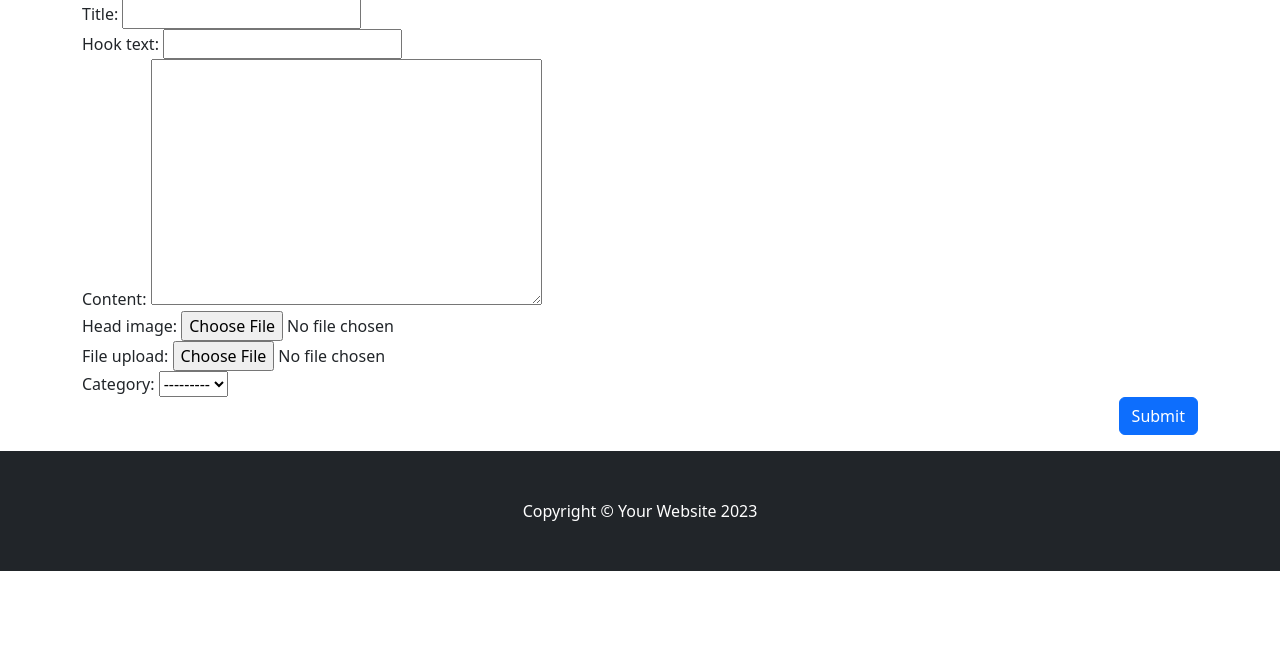
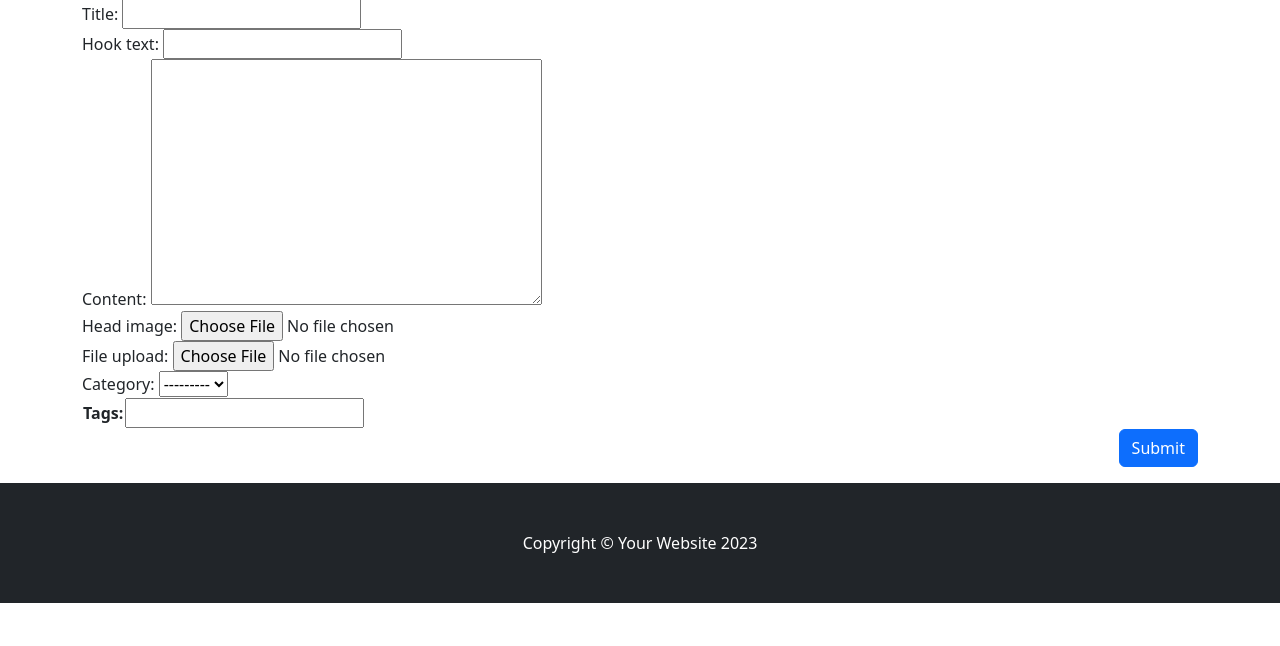
Before and after one commit to hellosun-prog/my_blog_django, a Django app: page /blog/create_post/ in a window 1280 px wide. Shown: the part 154-800 px from the top of the page. Run offline with Django 5.2, Linux system fonts and the light colour scheme; the visitor is signed in with stand-in values (Sample User, id 1); data that the repository does not hold is empty; some libraries are stand-ins or nearby versions.

Commit message:
포스트를 작성할 때 텍스트로 태그 지정하기

```diff
--- a/blog/templates/blog/post_form.html
+++ b/blog/templates/blog/post_form.html
@@ -10,6 +10,10 @@
 <form method="post" enctype="multipart/form-data">{% csrf_token %}
     <table>
         {{ form }}
+        <tr>
+            <th><label for="id_tags_str">Tags:</label></th>
+            <td><input type="text" name="tags_str" id="id_tags_str"></td>
+        </tr>
     </table>
     <button type="submit" class="btn btn-primary float-end">Submit</button>
 </form>
--- a/blog/views.py
+++ b/blog/views.py
@@ -3,6 +3,7 @@ from django.views.generic import ListView, DetailView, CreateView, UpdateView
 from .models import Post, Category, Tag
 from django.contrib.auth.mixins import LoginRequiredMixin, UserPassesTestMixin
 from django.core.exceptions import PermissionDenied
+from django.utils.text import slugify
 
 class PostList(ListView):
     model = Post
@@ -61,7 +62,23 @@ class PostCreate(LoginRequiredMixin, UserPassesTestMixin, CreateView):
         if current_user.is_authenticated and (current_user.is_staff or current_user.is_superuser):
             form.instance.author = current_user
             response = super(PostCreate, self).form_valid(form)
-            return super(PostCreate, self).form_valid(form)
+
+            tags_str = self.request.POST.get('tags_str')
+            if tags_str:
+                tags_str = tags_str.strip()
+
+                tags_str = tags_str.replace(',', ';')
+                tags_list = tags_str.split(';')
+
+                for t in tags_list:
+                    t = t.strip()
+                    tag, is_tag_created = Tag.objects.get_or_create(name=t)
+                    if is_tag_created:
+                        tag.slug = slugify(t, allow_unicode=True)
+                        tag.save()
+                    self.object.tags.add(tag)
+
+            return response
 
         else:
             return redirect('/blog/')
```
Also changed, not shown: blog/tests.py (+9 -0 lines). Lines whose indentation alone changed are shown as unchanged.
